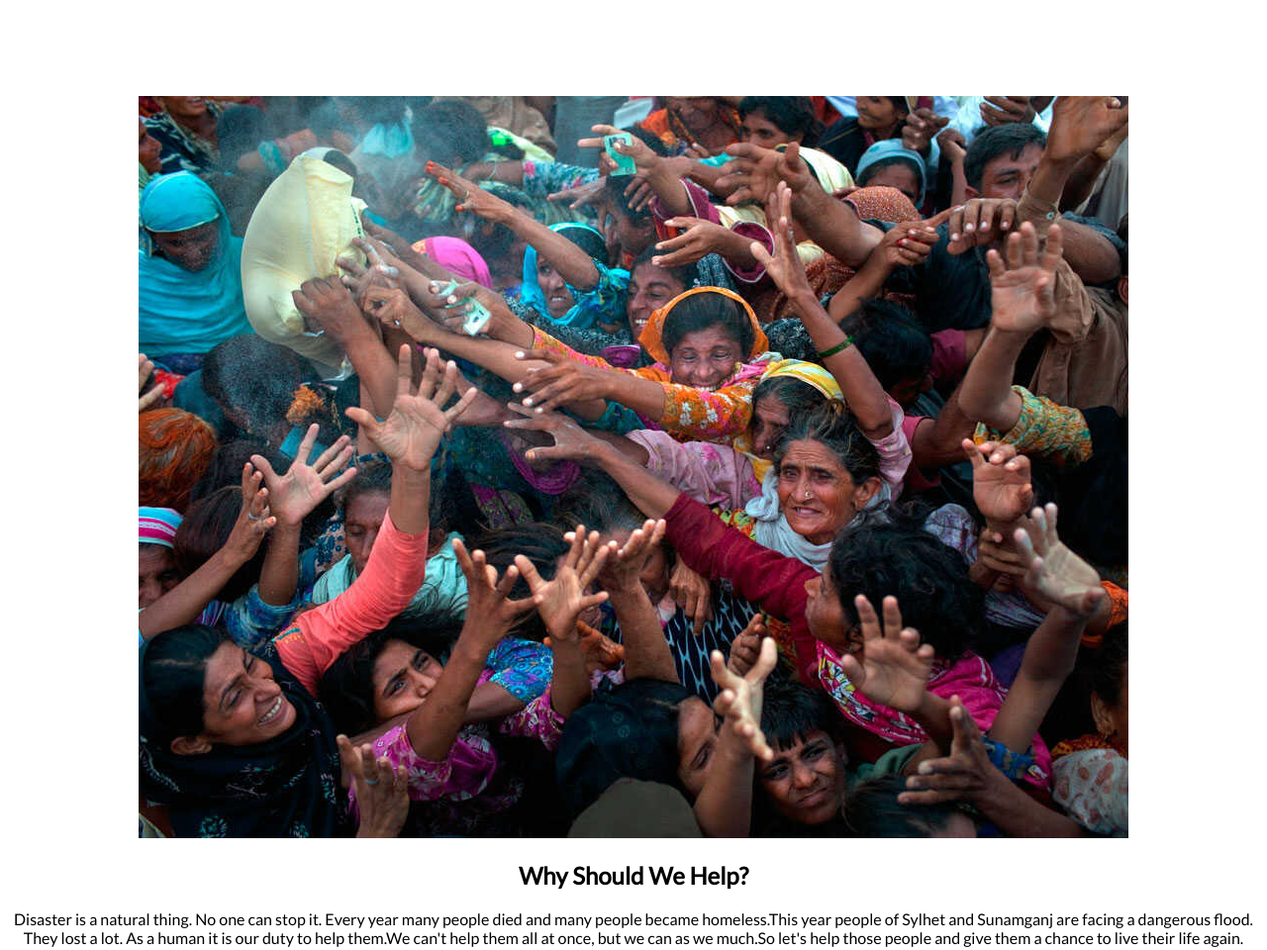
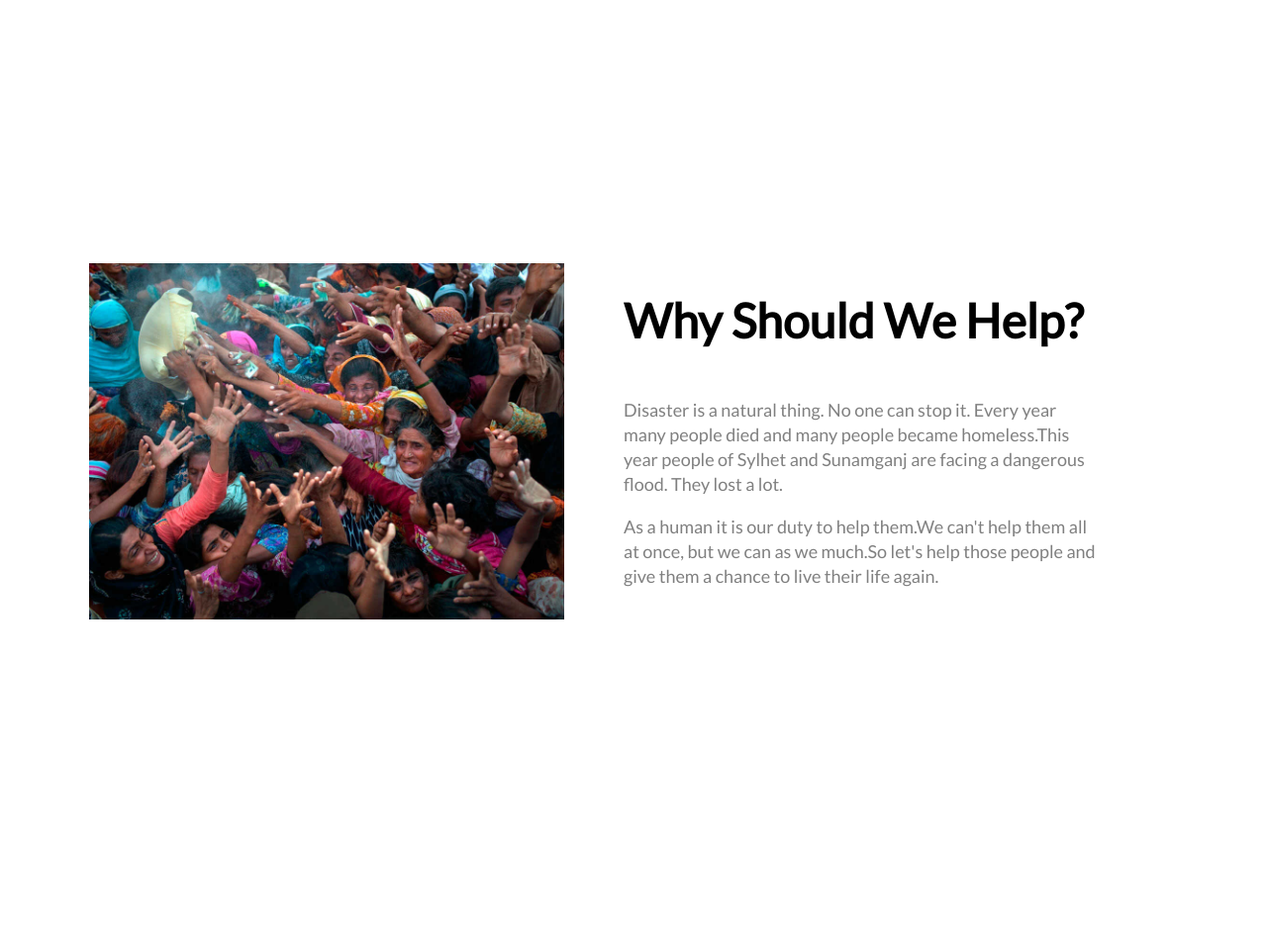
Before and after one commit to MdNaimRipto/Assignment-repo-one, a plain HTML site: page index.html in a window 1280 px wide. Shown: the part 2003-2963 px from the top of the page at 99% size. After the commit the page ends 2800 px from the top, so only its background shows below. Drawn offline with Linux system fonts and the light colour scheme.

Commit message:
section bonus done

```diff
--- a/css/style.css
+++ b/css/style.css
@@ -142,3 +142,40 @@ body {
 .special-box {
     background-color: rgb(255 254 211);
 }
+
+.half-width {
+    width: 1200px;
+    margin: auto;
+    overflow: hidden;
+}
+
+.left-content {
+    display: block;
+    float: left;
+    width: 40%;
+    margin: 40px 50px;
+}
+
+.left-content img {
+    width: 100%;
+}
+
+.right-content {
+    display: block;
+    float: left;
+    width: 40%;
+    margin: 30px 10px;
+    text-align: left;
+}
+
+.right-content h1 {
+    font-size: 48px;
+    font-weight: bold;
+    margin-bottom: 50px;
+}
+
+.right-content p {
+    color: gray;
+    font-size: 18px;
+    line-height: 25px;
+}
--- a/index.html
+++ b/index.html
@@ -68,15 +68,20 @@
         </div>
     </section>
     <section class="section-details">
+        <div class="half-width">
             <div class="left-content">
                 <img src="images/donation6.jpg" alt="">
             </div>
-        <div class="right-contant">
+            <div class="right-content">
                 <h1>Why Should We Help?</h1>
                 <p>Disaster is a natural thing. No one can stop it. Every year many people died and many people became
-                homeless.This year people of Sylhet and Sunamganj are facing a dangerous flood. They lost a lot. As a
-                human it is our duty to help them.We can't help them all at once, but we can as we much.So let's help
+                    homeless.This year people of Sylhet and Sunamganj are facing a dangerous flood. They lost a lot.</p>
+                <p> As
+                    a
+                    human it is our duty to help them.We can't help them all at once, but we can as we much.So let's
+                    help
                     those people and give them a chance to live their life again.</p>
+            </div>
         </div>
     </section>
 </body>
```
Lines whose indentation alone changed are shown as unchanged.
